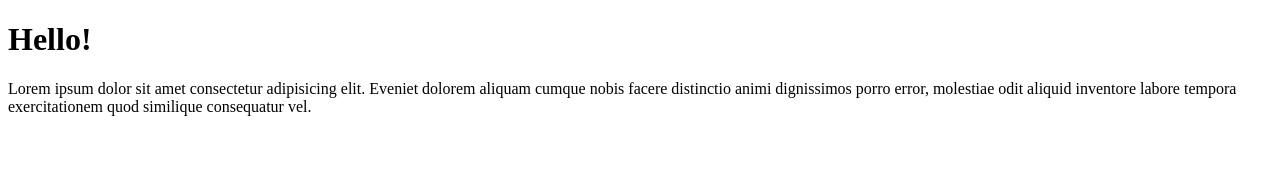
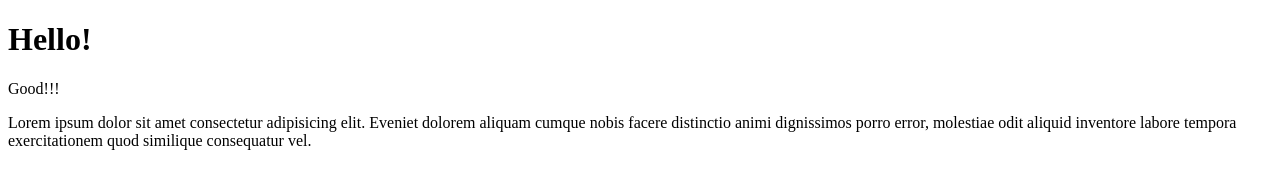
Before and after one commit to DenisValentinovich/p-251, a plain HTML site: page index.html in a window 1280 px wide. Drawn offline with Linux system fonts and the light colour scheme.

Commit message:
master: add tag div

```diff
--- a/index.html
+++ b/index.html
@@ -8,6 +8,7 @@
 <body>
     <h1>Hello!</h1>
     <div></div>
+    <div>Good!!!</div>
     <p>Lorem ipsum dolor sit amet consectetur adipisicing elit. Eveniet dolorem aliquam cumque nobis facere distinctio animi dignissimos porro error, molestiae odit aliquid inventore labore tempora exercitationem quod similique consequatur vel.</p>
 <script src="main.js"></script>
 </body>
```
